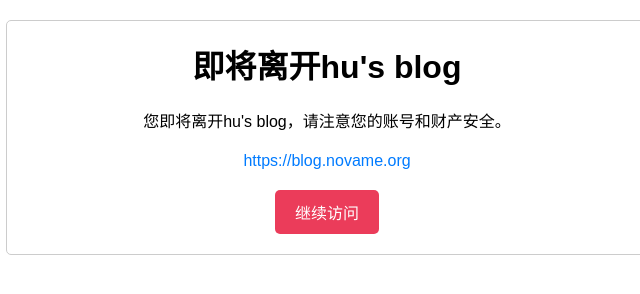
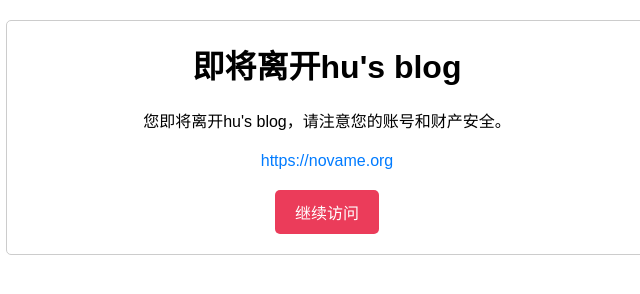
Before and after one commit to Gin8527/link-redirect, a plain HTML site: page index.html in a window 1280 px wide. Shown: the full height of the page, 313-953 px from the left. Drawn offline with Linux system fonts and the light colour scheme.

Commit message:
Update index.html

```diff
--- a/index.html
+++ b/index.html
@@ -35,7 +35,7 @@
 
         var urlParams = new URLSearchParams(window.location.search);
         var encodedUrl = urlParams.get('url');
-        var targetUrl = "https://blog.novame.org"; // 默认URL
+        var targetUrl = "https://novame.org"; // 默认URL
 
         if (encodedUrl) {
             var decodedUrl = decodeBase64Url(encodedUrl);
```
